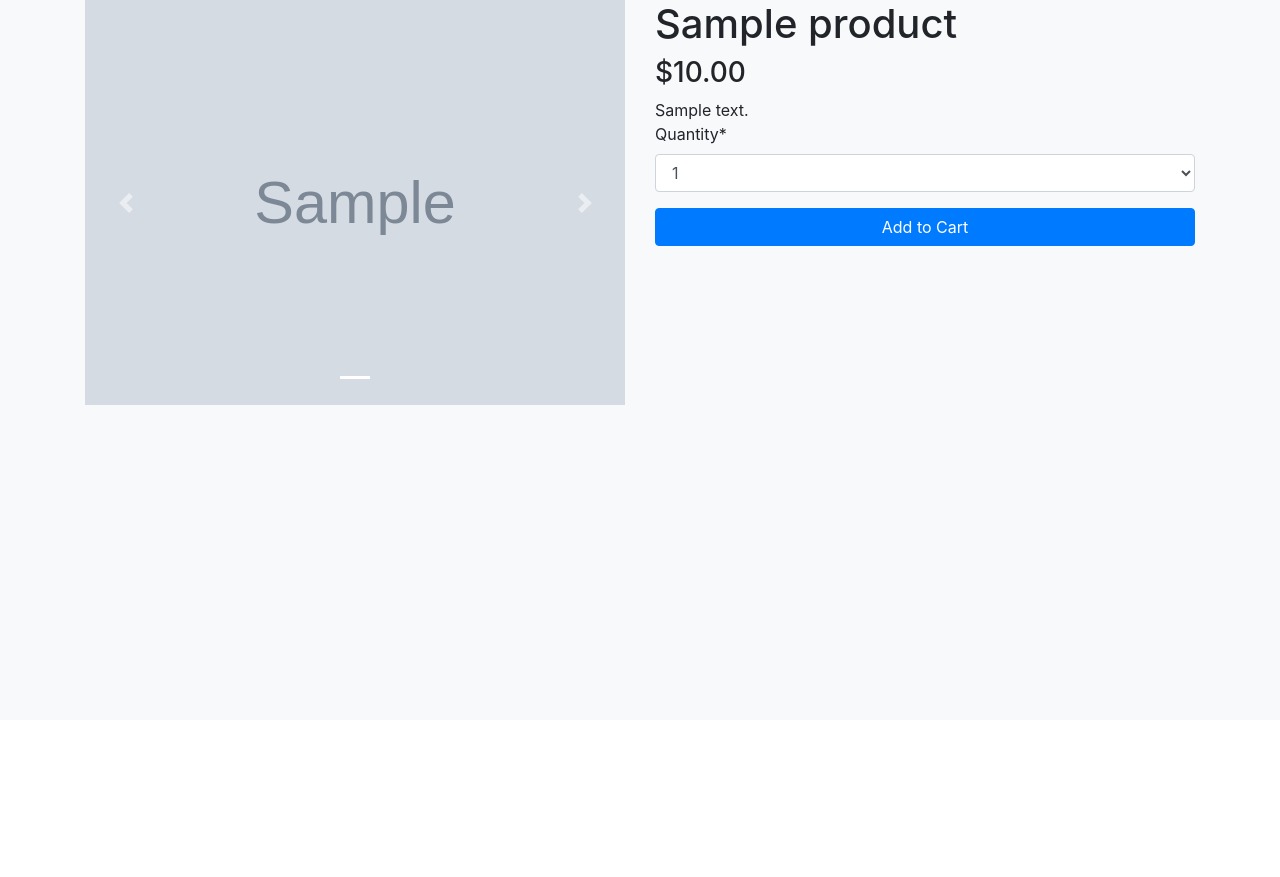
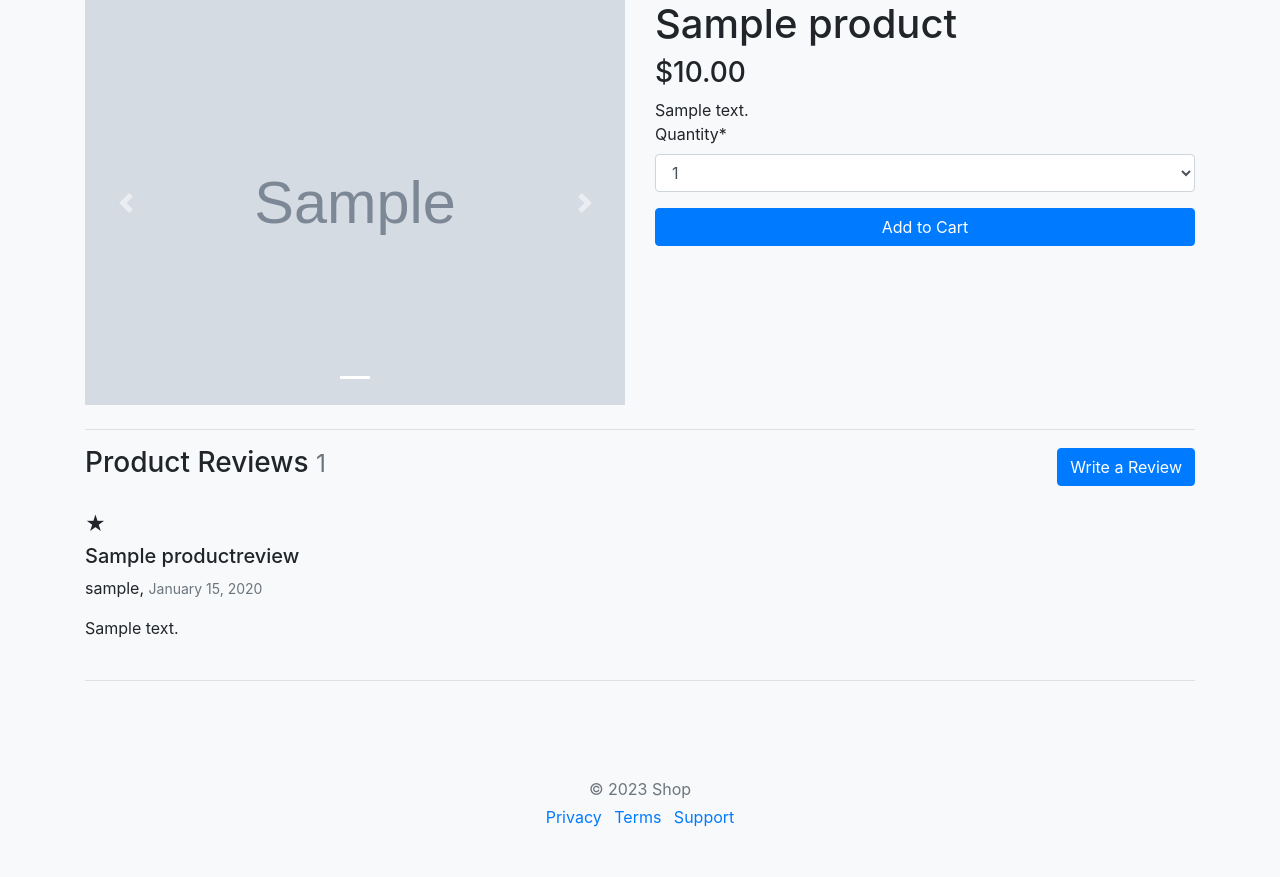
Before and after one commit to PsychedelicMonkey/Shop, a Django app: a page that uses app/shop/templates/shop/product_detail.html in a window 1280 px wide. Shown: the part 80-957 px from the top of the page. Before the commit the page ends 485 px from the top, so only its background shows below. Run offline with Django 4.2, Linux system fonts and the light colour scheme; tables that the repository leaves empty hold one stand-in row (values such as "Sample post"); grey boxes marked "Sample" are stand-in pictures; some libraries are stand-ins or nearby versions.

Commit message:
Product reviews

```diff
--- a/app/shop/models.py
+++ b/app/shop/models.py
@@ -1,4 +1,6 @@
+from django.contrib.auth.models import User
 from django.db import models
+from django.urls import reverse
 from django.utils.safestring import mark_safe
 
 
@@ -32,3 +34,29 @@ class ProductImage(models.Model):
 
     def img_tag(self):
         return mark_safe(f'<img src="{self.url}" alt="" width="100" />')
+
+
+class ProductReview(models.Model):
+    class Rating(models.IntegerChoices):
+        BAD = 1
+        DISAPPOINTING = 2
+        ALRIGHT = 3
+        GOOD = 4
+        AMAZING = 5
+
+    user = models.ForeignKey(User, on_delete=models.CASCADE, related_name="reviews")
+    product = models.ForeignKey(Product, on_delete=models.CASCADE, related_name="reviews")
+    rating = models.IntegerField(choices=Rating.choices, null=False, blank=False)
+    title = models.CharField(max_length=100, null=False, blank=False)
+    body = models.TextField(max_length=600, null=True, blank=True)
+    created_at = models.DateTimeField(auto_now_add=True)
+    updated_at = models.DateTimeField(auto_now=True)
+
+    class Meta:
+        ordering = ('-created_at',)
+
+    def __str__(self):
+        return self.product.name
+
+    def get_absolute_url(self):
+        return reverse('product-detail', kwargs={'slug': self.product.slug})
--- /dev/null
+++ b/app/shop/templates/partials/footer.html
@@ -0,0 +1,14 @@
+<footer class="my-5 pt-5 text-muted text-center text-small">
+    <p class="mb-1">&copy; {% now "Y" %} Shop</p>
+    <ul class="list-inline">
+        <li class="list-inline-item">
+            <a href="#">Privacy</a>
+        </li>
+        <li class="list-inline-item">
+            <a href="#">Terms</a>
+        </li>
+        <li class="list-inline-item">
+            <a href="#">Support</a>
+        </li>
+    </ul>
+</footer>
--- a/app/shop/templates/shop/product_detail.html
+++ b/app/shop/templates/shop/product_detail.html
@@ -8,7 +8,7 @@
         <div id="carouselExampleIndicators" class="carousel slide" data-ride="carousel">
             <ol class="carousel-indicators">
                 {% for image in images %}
-                <li data-target="#carouselExampleIndicators" data-slide-to="{{ forloop.counter0 }}" {% if forloop.first %}class="active"{% endif %}></li>
+                <li data-target="#carouselExampleIndicators" data-slide-to="{{ forloop.counter0 }}" {% if forloop.first %}class="active" {% endif %}></li>
                 {% endfor %}
             </ol>
             <div class="carousel-inner">
@@ -46,4 +46,44 @@
         </form>
     </div>
 </div>
+
+<hr class="mt-4">
+
+{% with reviews=product.reviews.all %}
+<div>
+    <div class="d-flex justify-content-between align-items-center">
+        <h3>Product Reviews <small class="text-muted">{{ reviews.count }}</small></h3>
+
+        <a href="{% url 'review-create' product.pk %}" class="btn btn-primary">Write a Review</a>
+    </div>
+
+    {% if reviews %}
+    <ul class="list-unstyled">
+        {% for review in reviews %}
+        <li class="media my-4">
+<!--            <img src="#" alt="#" class="align-self-start mr-3"/>-->
+            <div class="media-body">
+                <h5 class="mt-0">
+                    {% with ''|center:review.rating as range %}
+                    {% for _ in range %}
+                    <span>&#9733;</span>
+                    {% endfor %}
+                    {% endwith %}
+                </h5>
+                <h5 class="mt-0">{{ review.title }}</h5>
+                <p>{{ review.user.username }}, <small class="text-muted">{{ review.created_at|date:"F j, Y" }}</small></p>
+                {% if review.body %}
+                {{ review.body|linebreaks }}
+                {% endif %}
+            </div>
+        </li>
+
+        <hr>
+        {% endfor %}
+    </ul>
+    {% endif %}
+</div>
+{% endwith %}
+
+{% include 'partials/footer.html' %}
 {% endblock %}
--- a/app/shop/urls.py
+++ b/app/shop/urls.py
@@ -5,4 +5,5 @@ urlpatterns = [
     path('', views.home, name='home'),
     path('products/', views.ProductList.as_view(), name='product-list'),
     path('products/<str:slug>/', views.ProductDetail.as_view(), name='product-detail'),
+    path('products/<int:pk>/review/create/', views.ProductReviewCreate.as_view(), name='review-create'),
 ]
--- a/app/shop/views.py
+++ b/app/shop/views.py
@@ -1,7 +1,8 @@
-from django.shortcuts import render
-from django.views.generic import DetailView, ListView
+from django.contrib.auth.mixins import LoginRequiredMixin
+from django.shortcuts import render, get_object_or_404
+from django.views.generic import CreateView, DetailView, ListView
 from cart.forms import CartAddProductForm
-from .models import Product
+from .models import Product, ProductReview
 
 
 def home(request):
@@ -30,3 +31,18 @@ class ProductDetail(DetailView):
     def get_queryset(self):
         queryset = super().get_queryset()
         return queryset.filter(is_available=True)
+
+
+class ProductReviewCreate(LoginRequiredMixin, CreateView):
+    model = ProductReview
+    fields = ('rating', 'title', 'body',)
+
+    def dispatch(self, request, *args, **kwargs):
+        # Attach the product pk to the form
+        self.product = get_object_or_404(Product, pk=self.kwargs.get('pk'))
+        return super(ProductReviewCreate, self).dispatch(request, *args, **kwargs)
+
+    def form_valid(self, form):
+        form.instance.user = self.request.user
+        form.instance.product = self.product
+        return super().form_valid(form)
```
Also changed, not shown: app/shop/admin.py (+8 -1 lines), app/shop/templates/shop/productreview_form.html (added, +14 -0 lines), app/shop/migrations/0002_productreview.py (added).
